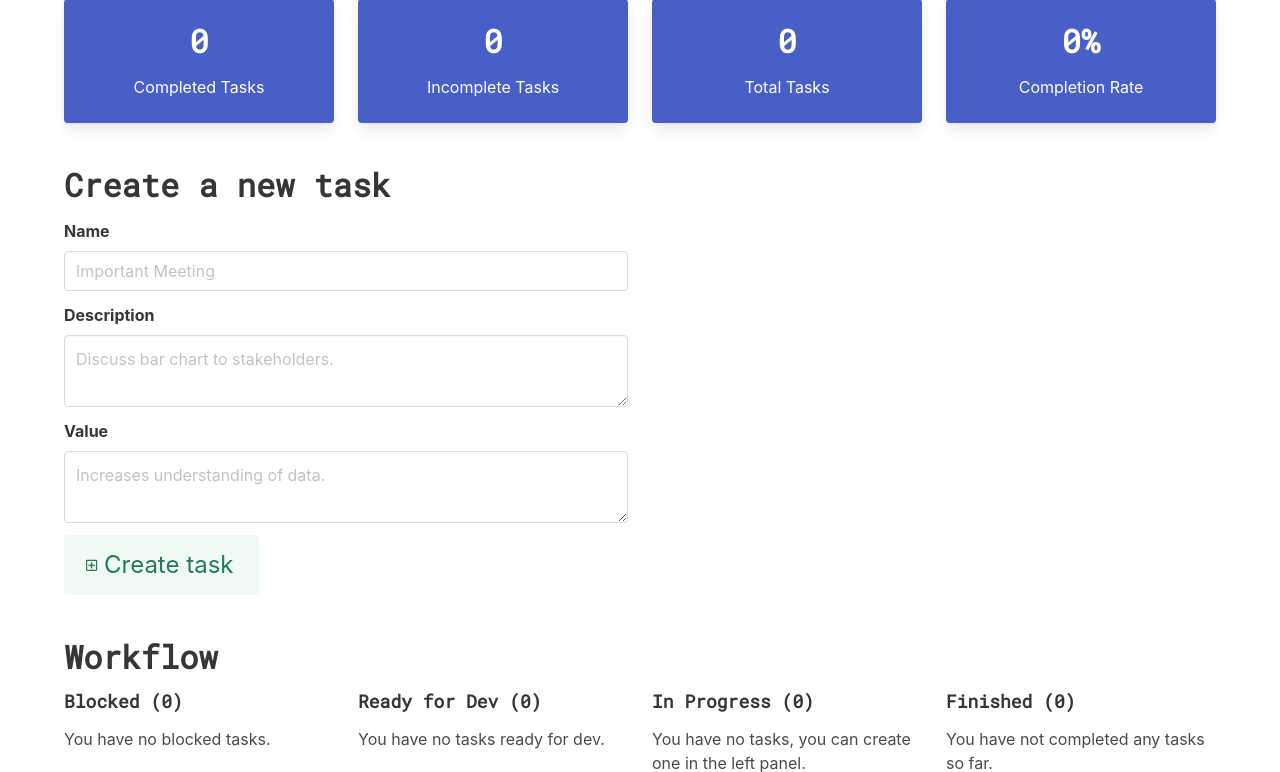
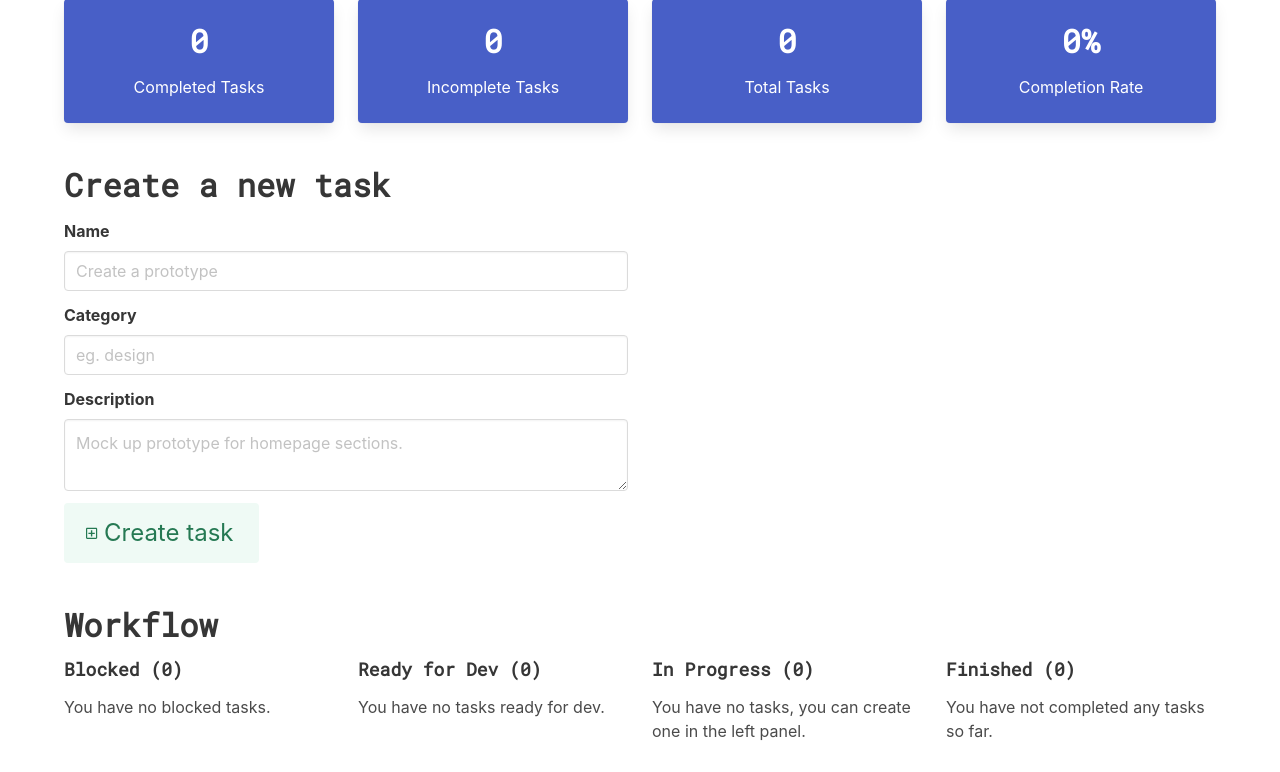
Before and after one commit to danielc92/flask-todo, a Flask app: page / in a window 1280 px wide. Shown: the part 285-1057 px from the top of the page. Run offline with Flask 2, Linux system fonts and the light colour scheme; the visitor is signed in with stand-in values (Sample User, id 1); data that the repository does not hold is empty; parts of the project's set-up code (start-up, migrations or seed data) failed here and were passed over; some libraries are stand-ins or nearby versions.

Commit message:
Added category, remove value

```diff
--- a/templates/board/board.html
+++ b/templates/board/board.html
@@ -40,15 +40,15 @@
                     <form class="form" method="post">
                         <div class="field">
                             <label class="label">Name</label>
-                            <input required name="task-name" type="text" class="input" placeholder="Important Meeting"></input>
+                            <input required name="task-name" type="text" class="input" placeholder="Create a prototype"></input>
+                        </div>
+                        <div class="field">
+                            <label class="label">Category</label>
+                            <input required name="task-category" type="text" class="input" placeholder="eg. design"></input>
                         </div>
                         <div class="field">
                             <label class="label">Description</label>
-                            <textarea class="textarea" rows="2" required name="task-desc" type="text" class="input" placeholder="Discuss bar chart to stakeholders."></textarea>
-                        </div>
-                        <div class="field">
-                            <label class="label">Value</label>
-                            <textarea rows="2" class="textarea" required name="task-value" type="text" class="input" placeholder="Increases understanding of data."></textarea>
+                            <textarea class="textarea" rows="2" required name="task-desc" type="text" class="input" placeholder="Mock up prototype for homepage sections."></textarea>
                         </div>
                         <div class="field">
                             <button class="button is-light is-success is-large">
```
